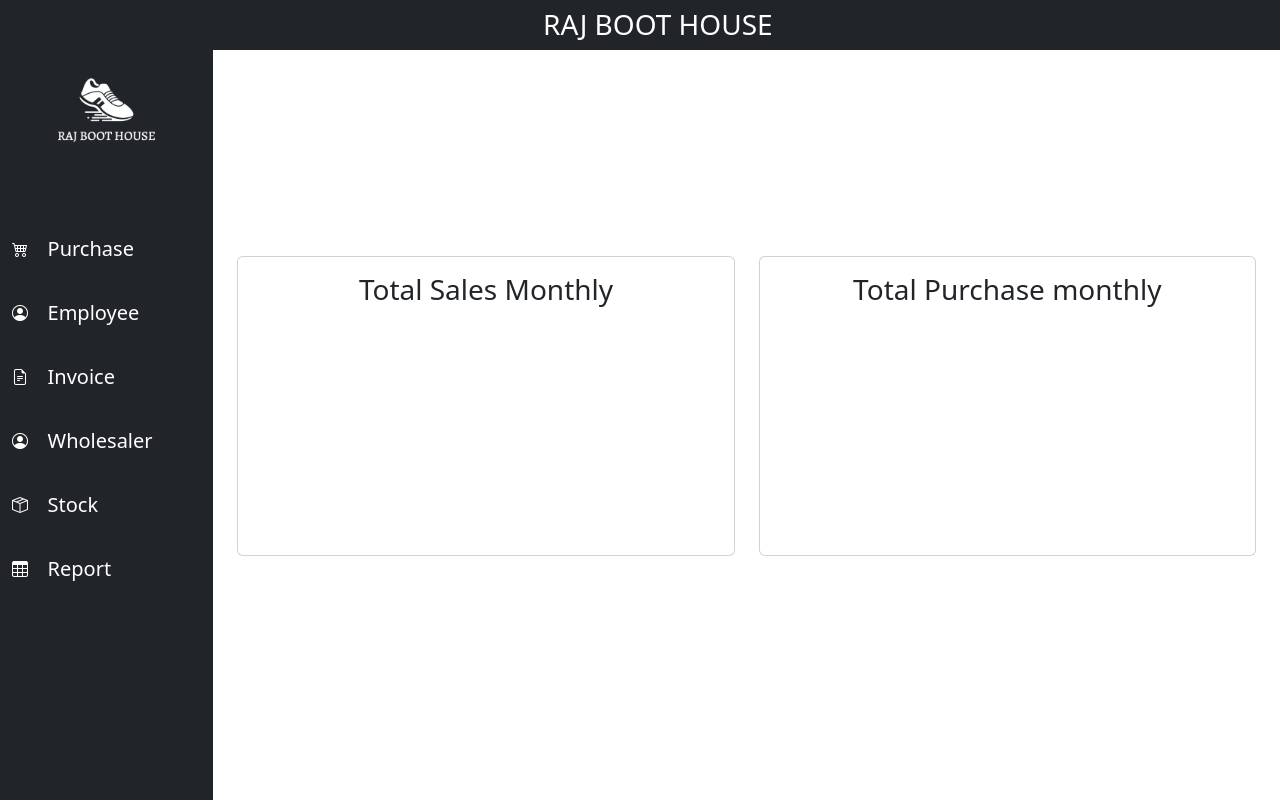
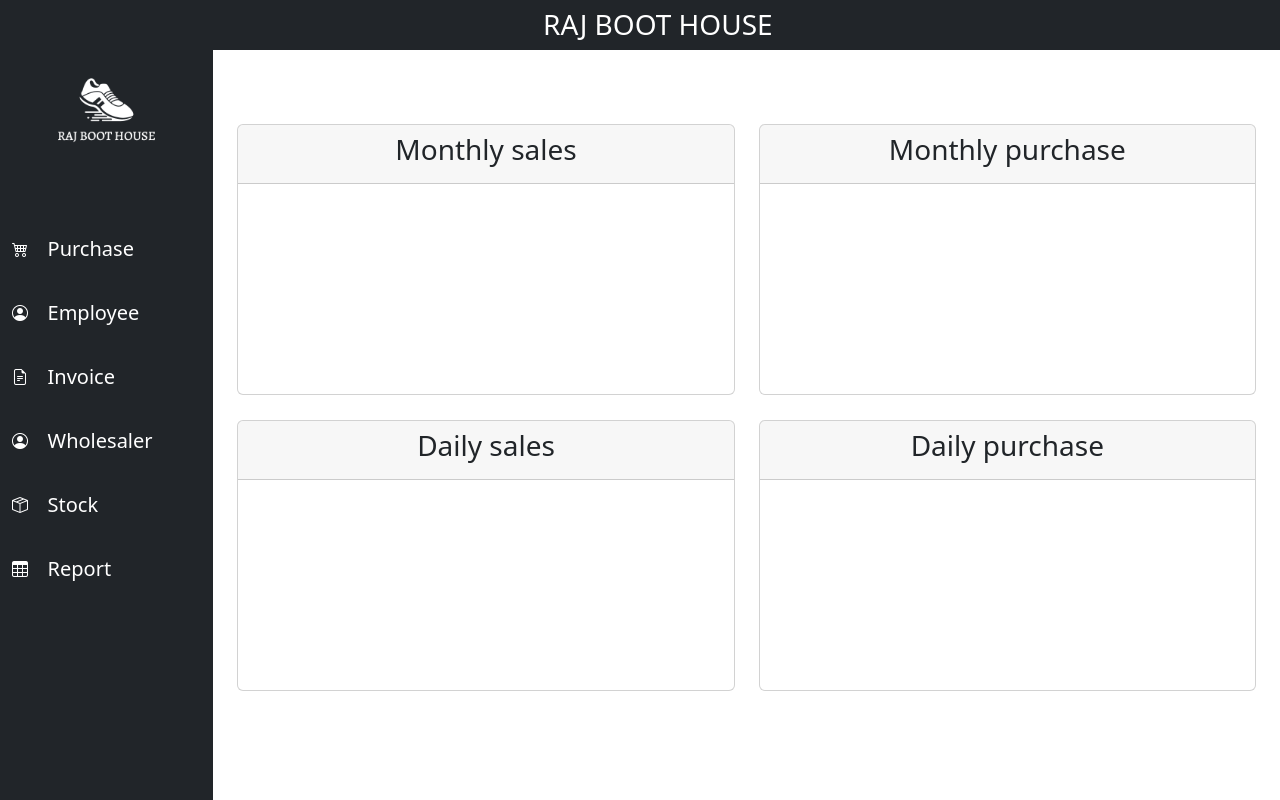
Before and after one commit to Mayan-007/erp-project, a React (Create React App) app in the folder frontend/app/: page / in a window 1280 px wide. Built offline with nearby package versions, Linux system fonts and the light colour scheme.

Commit message:
home completed

```diff
--- a/frontend/app/src/components/Home.js
+++ b/frontend/app/src/components/Home.js
@@ -3,23 +3,36 @@ import React from 'react'
 const Home = () => {
     return (
         <div>
-            <div className='container' style={{marginTop:'15%'}}>
+            <div className='container' >
                 <div className='row'>
                     <div className='col-md-6'>
-                          <div className='card' style={{height:'300px'}}>
-                            <div className='card-body' >
-                            <h3><center>Total Sales Monthly</center></h3>
+                        <div className='card' style={{ marginTop: '5%', height: '271px' }}>
+                            <div className='card-header' >
+                            <h3><center>Monthly sales</center></h3>
                             </div>
 
-                          </div>
+                        </div>
+                        <div className='card' style={{ marginTop: '5%', height: '271px' }}>
+                            <div className='card-header' >
+                                <h3><center>Daily sales</center></h3>
+                            </div>
+
+                        </div>
                     </div>
                     <div className='col-md-6'>
-                    <div className='card'style={{height:'300px'}}>
-                        <div className='card-body'>
-                        <h3><center>Total Purchase monthly</center></h3>
+                        <div className='card' style={{ marginTop: '5%', height: '271px' }}>
+                            <div className='card-header' >
+                                <h3><center>Monthly purchase</center></h3>
+                            </div>
+
+                        </div>
+                        <div className='card' style={{ marginTop: '5%', height: '271px' }}>
+                            <div className='card-header' >
+                                <h3><center>Daily purchase</center></h3>
+                            </div>
+
                         </div>
 
-                    </div>
                     </div>
                 </div>
             </div>
```
